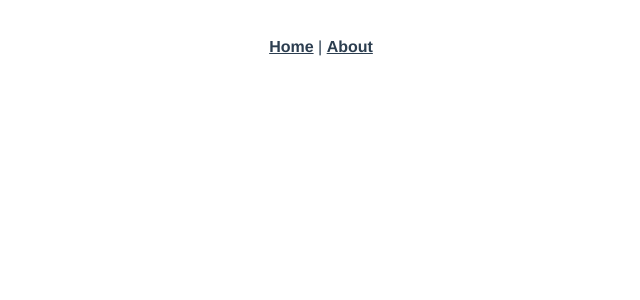
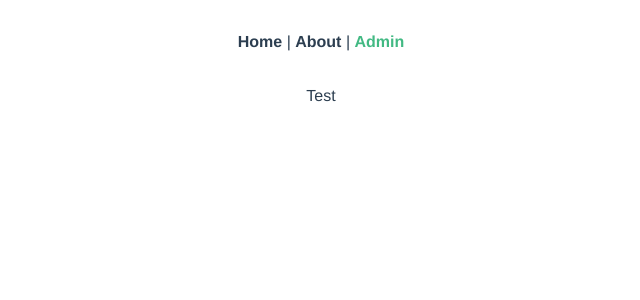
Before and after one commit to Tdartigues/vue-app-2, a Vue app: page /#/Admin in a window 1280 px wide. Shown: the top 300 px of the page, without its empty margins (319-959 px from the left). Built offline with nearby package versions, Linux system fonts and the light colour scheme.

Commit message:
Clear code

```diff
--- a/package.json
+++ b/package.json
@@ -7,7 +7,10 @@
     "build": "vue-cli-service build"
   },
   "dependencies": {
+    "bootstrap": "^4.6.0",
     "core-js": "^3.6.5",
+    "jquery": "^3.5.1",
+    "popper.js": "^1.16.1",
     "register-service-worker": "^1.7.1",
     "vue": "^2.6.11",
     "vue-router": "^3.2.0"
--- a/src/App.vue
+++ b/src/App.vue
@@ -2,7 +2,8 @@
   <div id="app">
     <div id="nav">
       <router-link to="/">Home</router-link> |
-      <router-link to="/about">About</router-link>
+      <router-link to="/Test">About</router-link> |
+      <router-link to="/Admin"> Admin </router-link>
     </div>
     <router-view/>
   </div>
--- a/src/main.js
+++ b/src/main.js
@@ -2,6 +2,8 @@ import Vue from 'vue'
 import App from './App.vue'
 import './registerServiceWorker'
 import router from './router'
+import 'bootstrap'
+import 'bootstrap/dist/css/bootstrap.min.css'
 
 Vue.config.productionTip = false
 
--- a/src/router/index.js
+++ b/src/router/index.js
@@ -1,6 +1,7 @@
 import Vue from 'vue'
 import VueRouter from 'vue-router'
 import Home from '../views/Home.vue'
+import Admin from "../views/Admin.vue";
 
 Vue.use(VueRouter)
 
@@ -11,13 +12,18 @@ const routes = [
     component: Home
   },
   {
-    path: '/about',
-    name: 'About',
+    path: '/Test',
+    name: 'Test',
     // route level code-splitting
     // this generates a separate chunk (about.[hash].js) for this route
     // which is lazy-loaded when the route is visited.
-    component: () => import(/* webpackChunkName: "about" */ '../views/About.vue')
-  }
+    component: () => import(/* webpackChunkName: "about" */ '../views/Test.vue')
+  },
+  {
+    path: '/Admin',
+    name: 'Admin',
+    component: Admin
+  },
 ]
 
 const router = new VueRouter({
--- /dev/null
+++ b/src/views/Admin.vue
@@ -0,0 +1,15 @@
+<template>
+  <div>
+      Test
+  </div>
+</template>
+
+<script>
+export default {
+  name: "Admin.vue"
+}
+</script>
+
+<style scoped>
+
+</style>
--- a/src/views/Home.vue
+++ b/src/views/Home.vue
@@ -2,6 +2,12 @@
   <div class="home">
     <img alt="Vue logo" src="../assets/logo.png">
     <HelloWorld msg="Welcome to Your Vue.js App"/>
+    <div class="alert alert-success alert-dismissible fade show" role="alert">
+      With Bootstrap!
+      <button type="button" class="close" data-dismiss="alert" aria-label="Close">
+        <span aria-hidden="true">&times;</span>
+      </button>
+    </div>
   </div>
 </template>
 
--- a/src/views/About.vue
+++ b/src/views/Test.vue
@@ -1,5 +1,5 @@
 <template>
   <div class="about">
-    <h1>This is an about page</h1>
+    <h1>Test de la page</h1>
   </div>
 </template>
```
Also changed, not shown: 1 other file (tests, documents, lock files or other folders).
